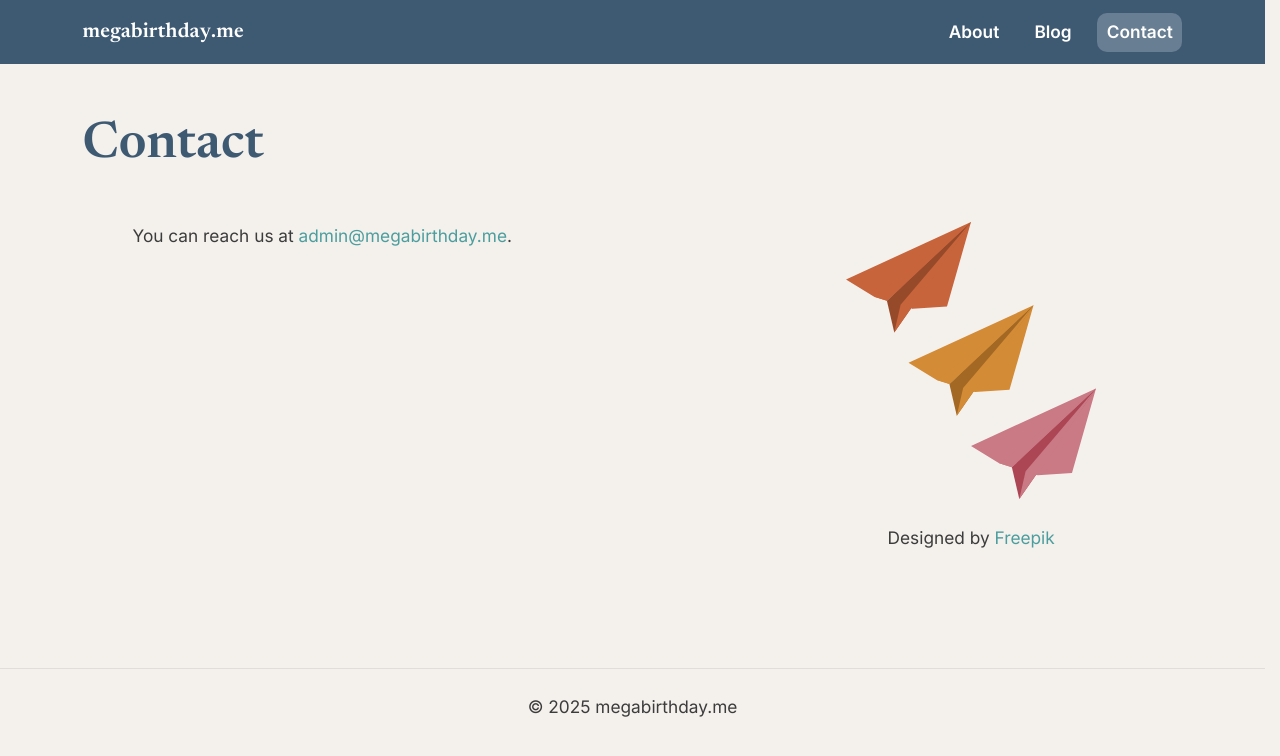
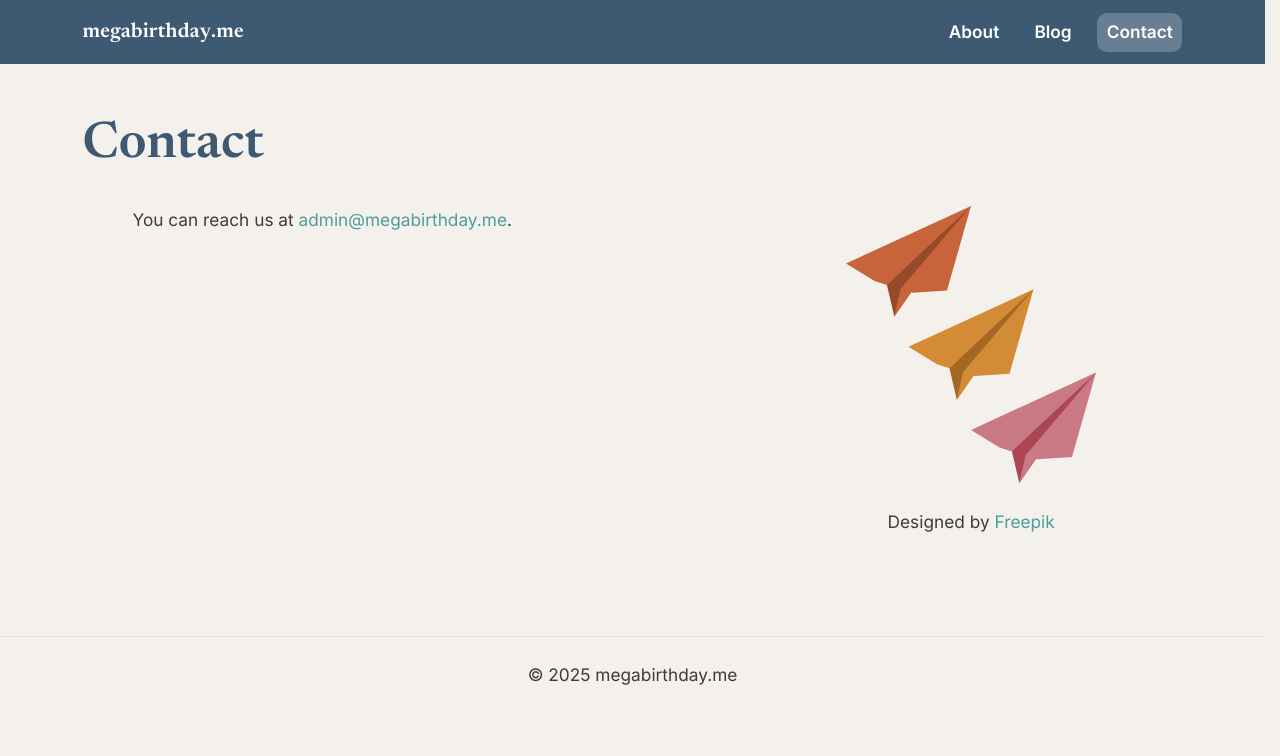
Before and after one commit to Vazool/megabirthday, a Jekyll site: the page built from contact.html, in a window 1280 px wide. Shown: the top 756 px of the page. Built offline with Jekyll 4.4.1, drawn with Linux system fonts in a browser that asks for light colours.

Commit message:
Update main.css
Removed wrapping padding

```diff
--- a/assets/css/main.css
+++ b/assets/css/main.css
@@ -133,7 +133,7 @@ main{
   gap: 2rem;
   margin: 2rem auto;
   max-width: 1000px;
-  padding: 1rem;
+  padding: 0;
 }
 
 .about-text { flex: 2; }
```
